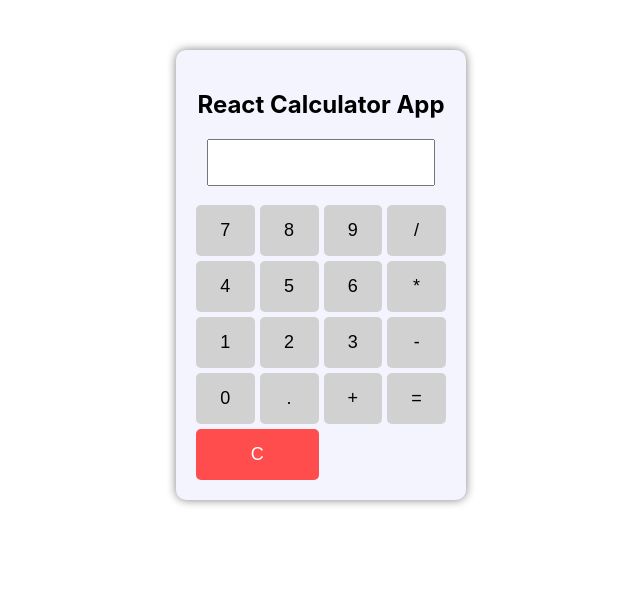
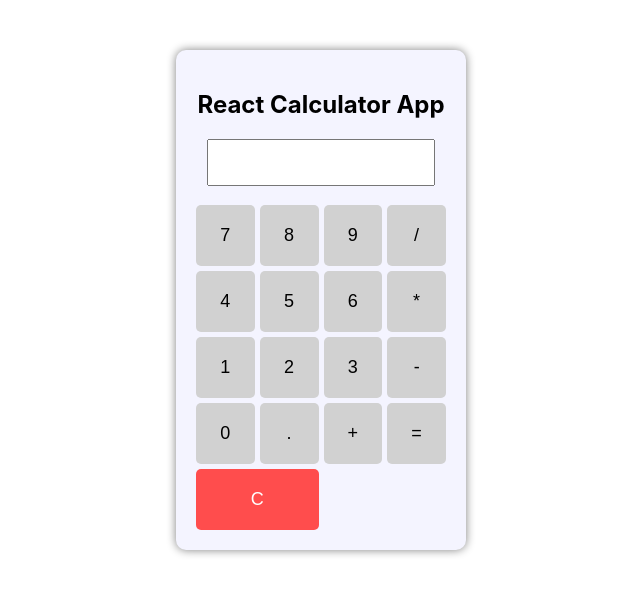
Before and after one commit to cenkozturrk/hello-world, a React (Create React App) app: page / in a window 1280 px wide. Shown: the top 594 px of the page, without its empty margins (319-959 px from the left). Built offline with nearby package versions, Linux system fonts and the light colour scheme.

Commit message:
Updated.

```diff
--- a/src/App.css
+++ b/src/App.css
@@ -25,7 +25,7 @@ input {
 }
 
 button {
-  padding: 15px;
+  padding: 20px;
   font-size: 18px;
   border: none;
   cursor: pointer;
```
